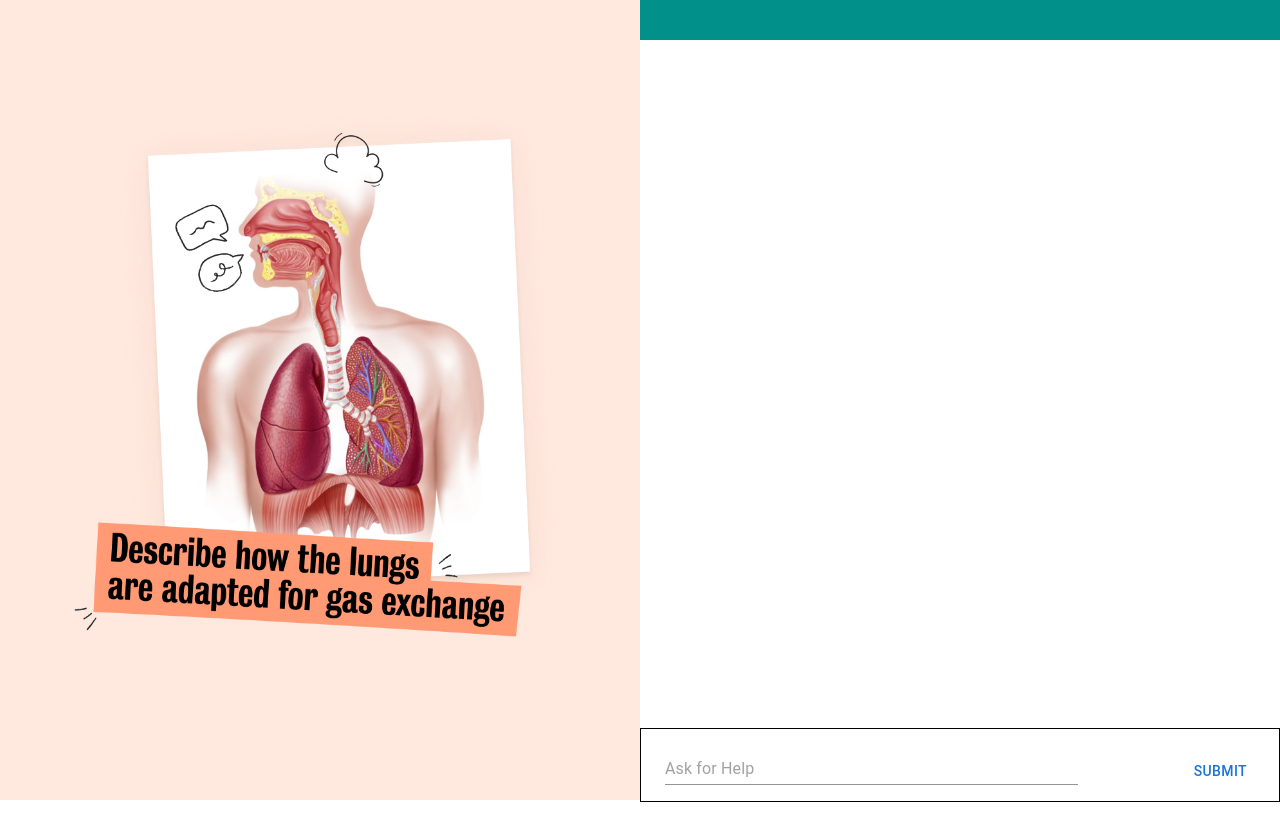
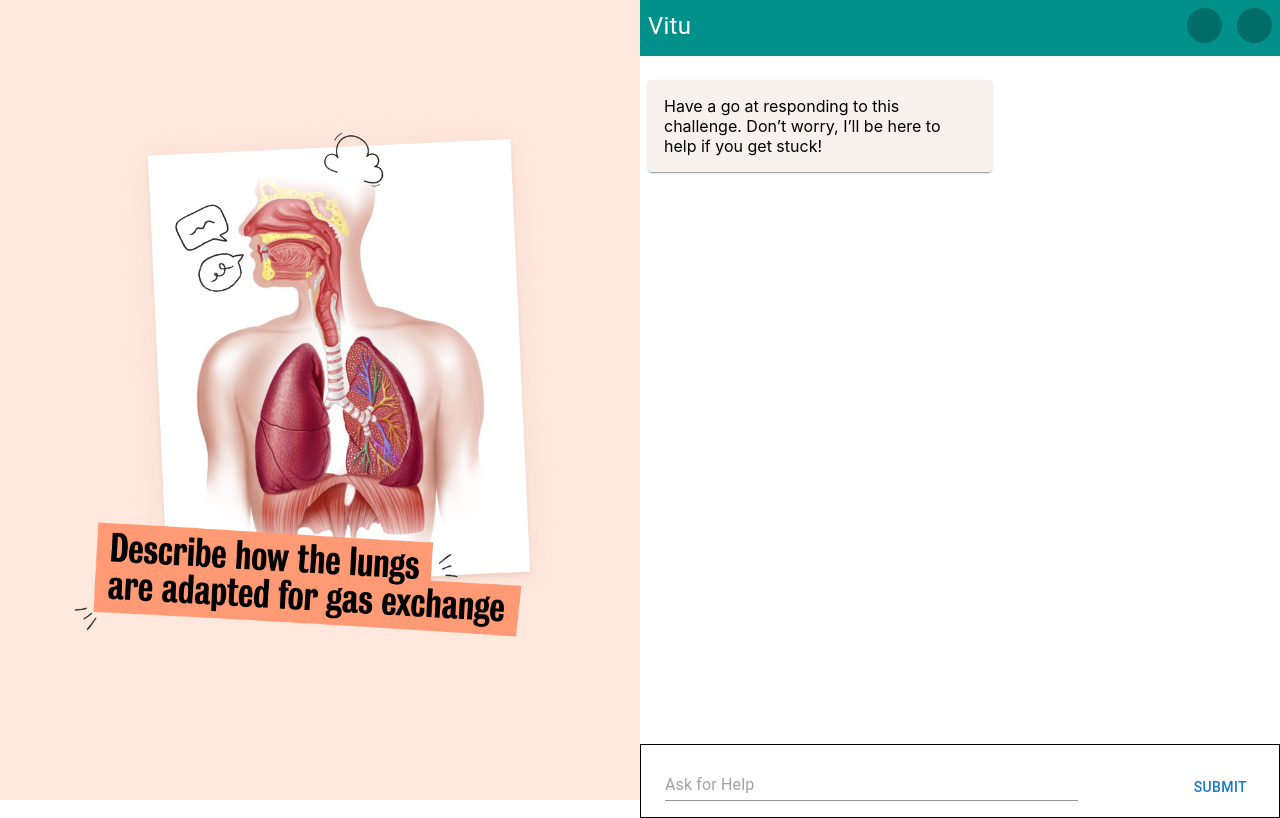
Before and after one commit to oriceane/open-ai-flask-boilerplate, a React (Create React App) app in the folder mini-tee-frontend/: page / in a window 1280 px wide. Built offline with nearby package versions, Linux system fonts and the light colour scheme.

Commit message:
more styling

```diff
--- a/mini-tee-frontend/src/components/ChatWindow/index.tsx
+++ b/mini-tee-frontend/src/components/ChatWindow/index.tsx
@@ -1,6 +1,14 @@
-import { Input, Box, Container, Stack, Button, Card } from "@mui/material";
+import {
+  Input,
+  Box,
+  Container,
+  Stack,
+  Button,
+  Card,
+  Fab,
+  Typography,
+} from "@mui/material";
 import React, { SyntheticEvent } from "react";
-import useSWR from "swr";
 
 type Message = {
   user: UserType;
@@ -21,7 +29,12 @@ const fetchTutorResponse = async (input: string): Promise<string> => {
 };
 
 export const ChatWindow = () => {
-  const [chatThread, setChatThread] = React.useState<Message[]>([]);
+  const [chatThread, setChatThread] = React.useState<Message[]>([
+    {
+      body: "Have a go at responding to this challenge. Don’t worry, I’ll be here to help if you get stuck!",
+      user: "TUTOR",
+    },
+  ]);
   const [isLoading, setIsLoading] = React.useState<boolean>(false);
 
   const handleSubmit = (event: SyntheticEvent<HTMLFormElement>) => {
@@ -34,7 +47,7 @@ export const ChatWindow = () => {
     };
 
     const loadingMessage = {
-      body: "...",
+      body: "🤔",
       user: "TUTOR" as UserType,
     };
     const newThreadState = [...chatThread, userMessage, loadingMessage];
@@ -56,8 +69,40 @@ export const ChatWindow = () => {
     <Box>
       <Stack>
         <Box
-          sx={{ height: "5vh", backgroundColor: "#01918A", display: "flex" }}
-        ></Box>
+          sx={{
+            height: "5vh",
+            backgroundColor: "#01918A",
+            display: "flex",
+            alignContent: "center",
+            justifyContent: "space-between",
+            padding: ".5em",
+          }}
+        >
+          <div>
+            <Typography style={{ fontSize: "24px" }} color="white">
+              Vitu
+            </Typography>
+          </div>
+          <div style={{ display: "flex" }}>
+            <div
+              style={{
+                height: "35px",
+                width: "35px",
+                borderRadius: "35px",
+                backgroundColor: "rgba(0, 0, 0, 0.25)",
+                marginRight: "15px",
+              }}
+            ></div>
+            <div
+              style={{
+                height: "35px",
+                width: "35px",
+                borderRadius: "35px",
+                backgroundColor: "rgba(0, 0, 0, 0.25)",
+              }}
+            ></div>
+          </div>
+        </Box>
         <Box>
           <Stack
             component="ul"
@@ -91,6 +136,7 @@ export const ChatWindow = () => {
               display: "flex",
               justifyContent: "space-between",
               padding: ".5em",
+              backgroundColor: "white",
             }}
           >
             <div style={{ width: "70%" }}>
--- a/package.json
+++ /dev/null
@@ -1,5 +0,0 @@
-{
-  "dependencies": {
-    "swr": "^2.1.2"
-  }
-}
```
Also changed, not shown: 1 other file (tests, documents, lock files or other folders).
